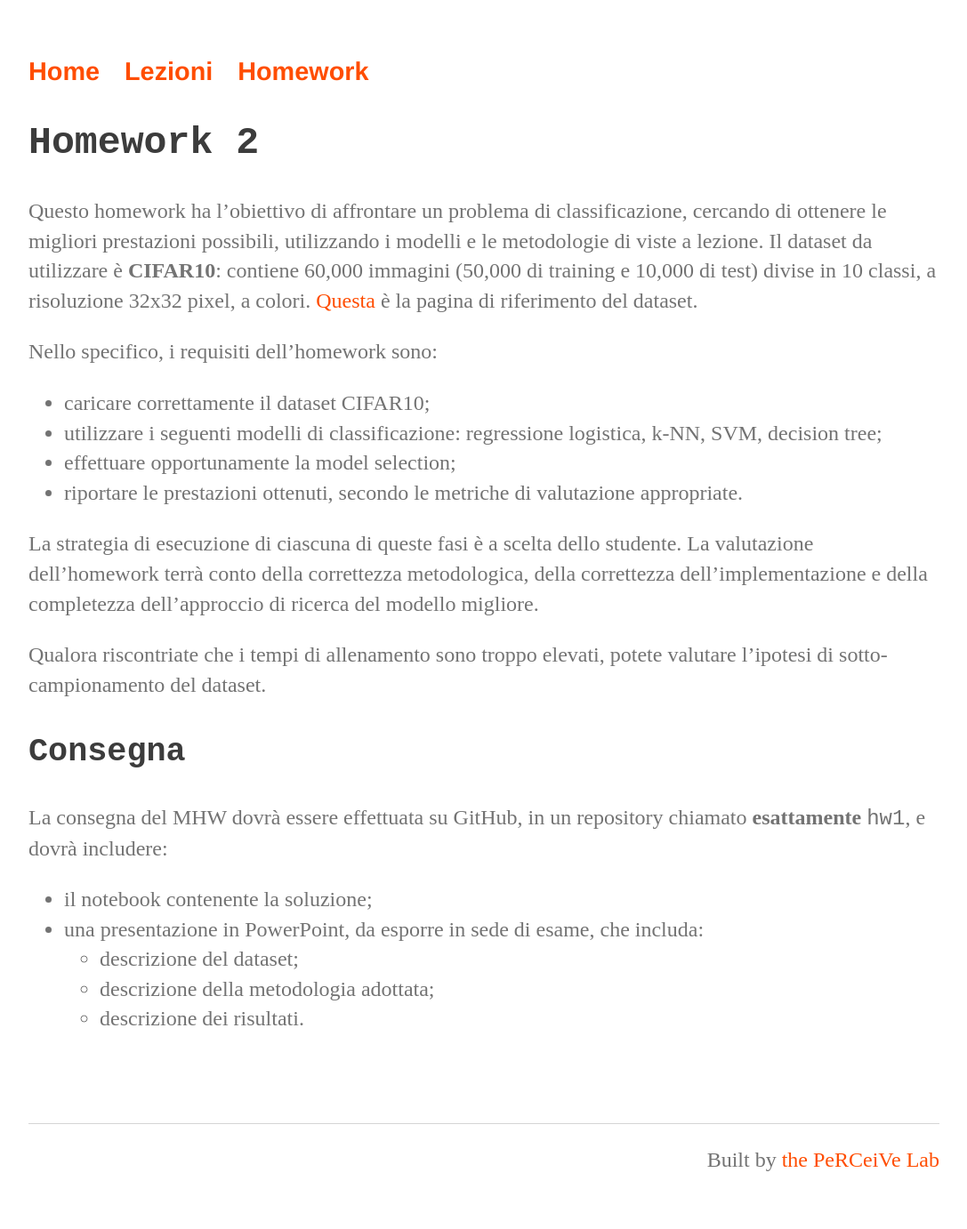
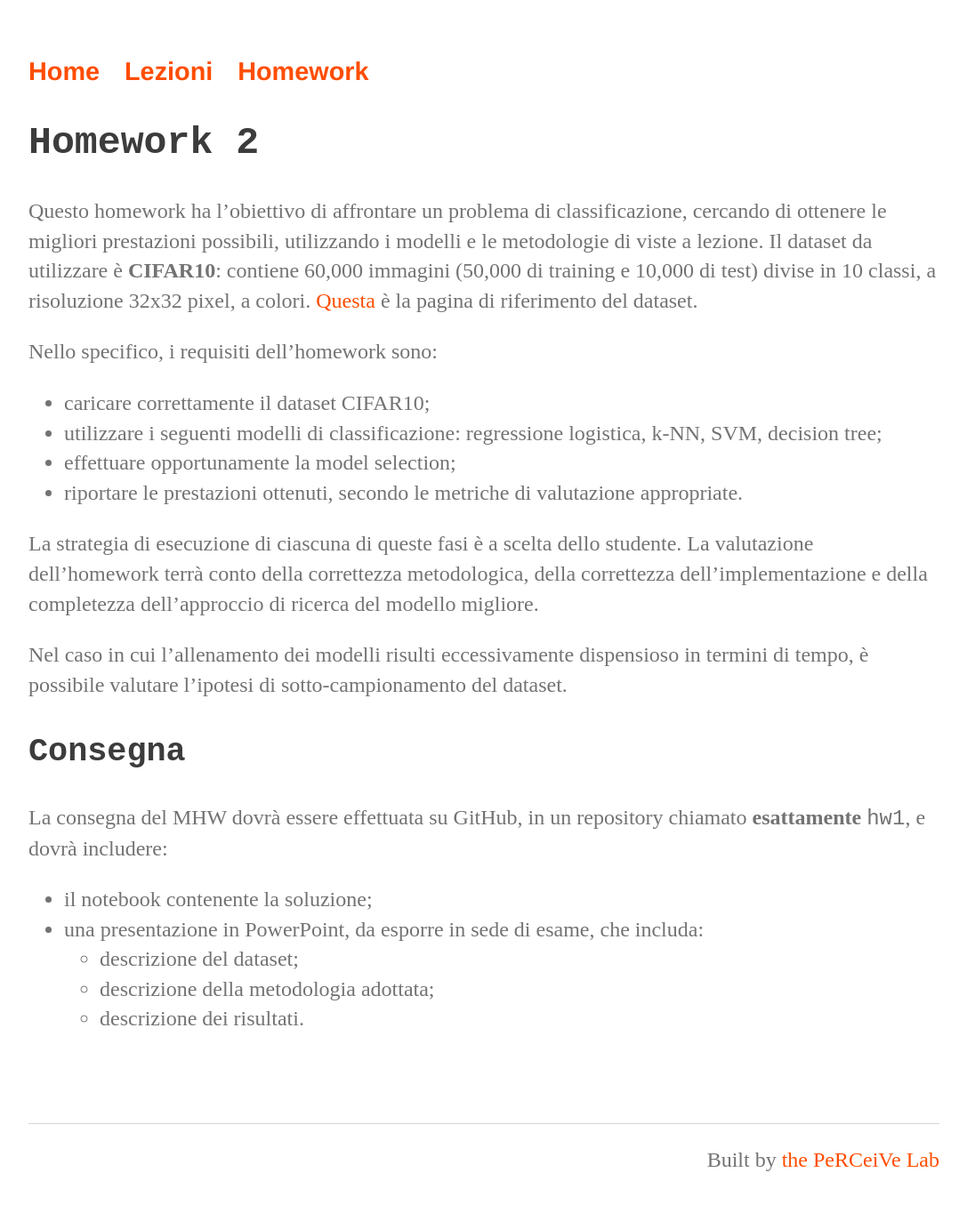
Before and after one commit to perceivelab/ml-mz-2025, a Jekyll site: the page built from hw2.md, in a window 1280 px wide. Shown: the whole page at 89% size, without its empty margins (96-1183 px from the left). Built offline with Jekyll 4.4.1, drawn with Linux system fonts in a browser that asks for light colours; our own code applies the rules of GitHub Pages for plain Markdown files.

Commit message:
Aggiornato hw2

```diff
--- a/hw2.md
+++ b/hw2.md
@@ -15,7 +15,7 @@ Nello specifico, i requisiti dell'homework sono:
 
 La strategia di esecuzione di ciascuna di queste fasi è a scelta dello studente. La valutazione dell'homework terrà conto della correttezza metodologica, della correttezza dell'implementazione e della completezza dell'approccio di ricerca del modello migliore.
 
-Qualora riscontriate che i tempi di allenamento sono troppo elevati, potete valutare l'ipotesi di sotto-campionamento del dataset.
+Nel caso in cui l'allenamento dei modelli risulti eccessivamente dispensioso in termini di tempo, è possibile valutare l'ipotesi di sotto-campionamento del dataset.
 
 ### Consegna
 
```
